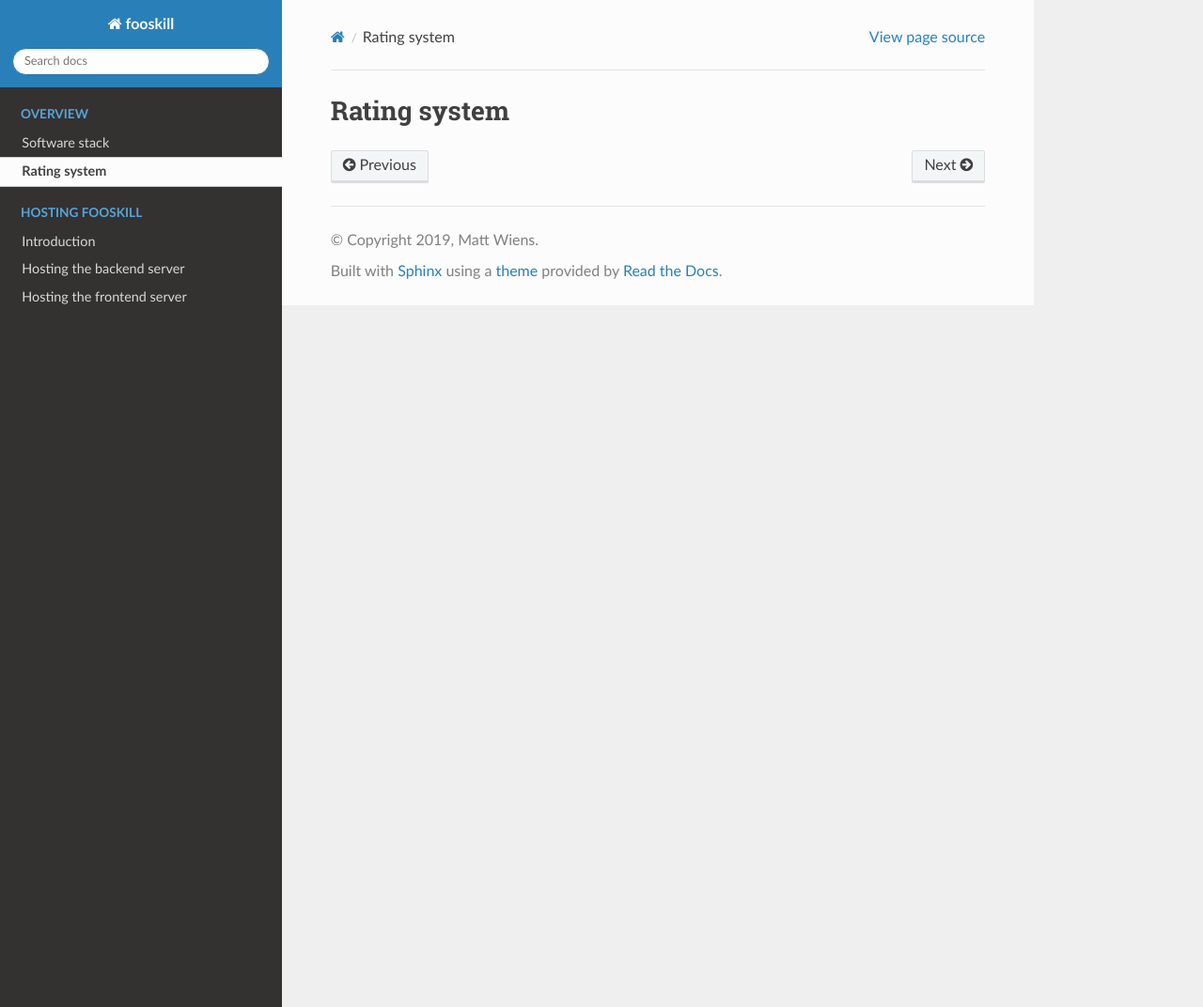
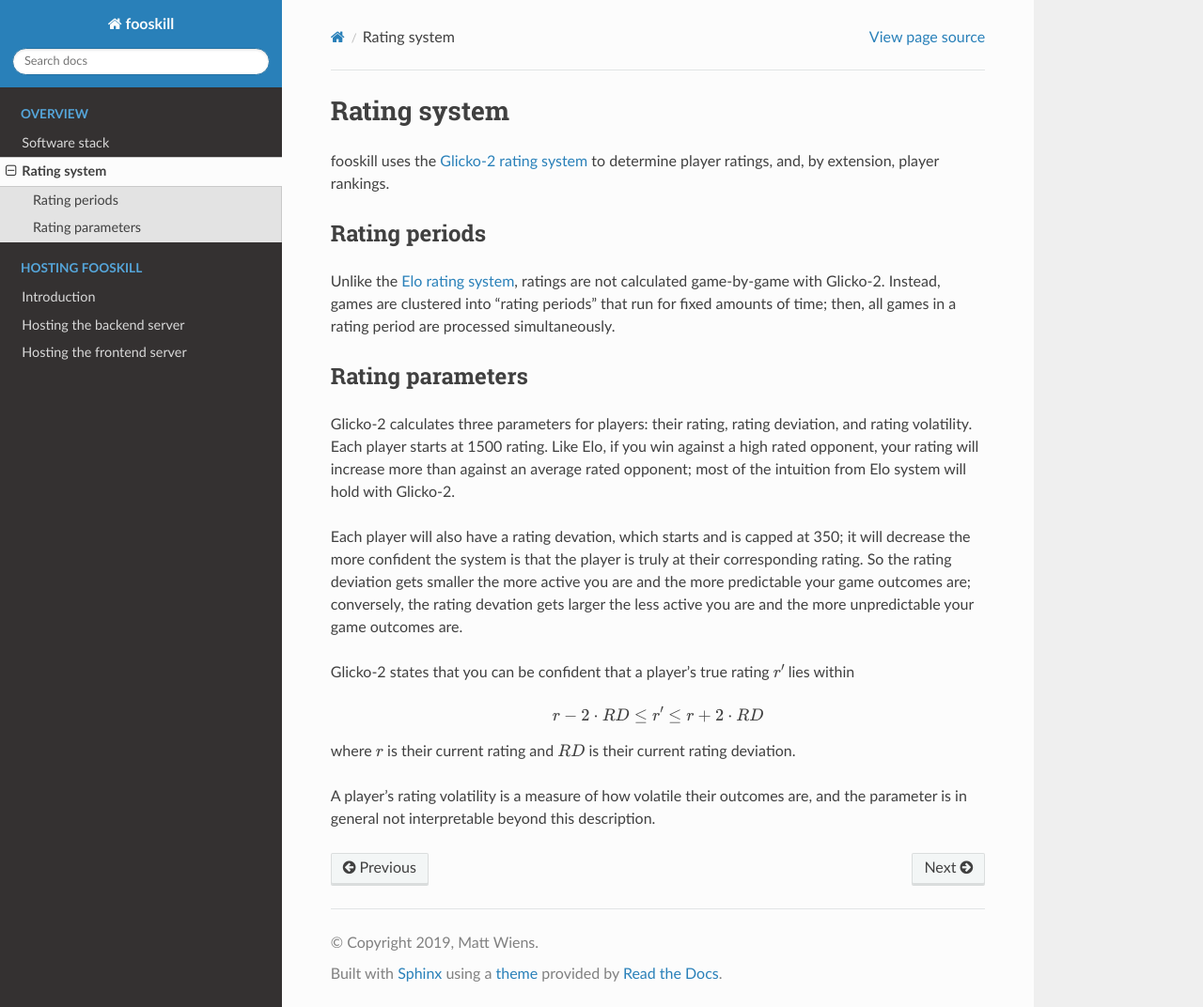
Before and after one commit to mwiens91/fooskill, a Sphinx documentation site: the page built from docs/overview/rating_system.rst, in a window 1280 px wide and 1072 px high. Shown: the whole window at 94% size. Built offline with Sphinx 7.4.7 and the Read the Docs theme 2.0.0, drawn with Linux system fonts in a browser that asks for light colours; pages that are not in the unit, such as notebooks, are missing from menus.

Commit message:
Add docs rating system page

```diff
--- a/docs/overview/rating_system.rst
+++ b/docs/overview/rating_system.rst
@@ -1,2 +1,45 @@
 Rating system
 =============
+
+fooskill uses the `Glicko-2 rating system`_ to determine player ratings,
+and, by extension, player rankings.
+
+Rating periods
+--------------
+
+Unlike the `Elo rating system`_, ratings are not calculated game-by-game
+with Glicko-2. Instead, games are clustered into "rating periods" that
+run for fixed amounts of time; then, all games in a rating period are
+processed simultaneously.
+
+Rating parameters
+-----------------
+
+Glicko-2 calculates three parameters for players: their rating, rating
+deviation, and rating volatility. Each player starts at 1500 rating.
+Like Elo, if you win against a high rated opponent, your rating will
+increase more than against an average rated opponent; most of the
+intuition from Elo system will hold with Glicko-2.
+
+Each player will also have a rating devation, which starts and is capped
+at 350; it will decrease the more confident the system is that the
+player is truly at their corresponding rating. So the rating deviation
+gets smaller the more active you are and the more predictable your game
+outcomes are; conversely, the rating devation gets larger the less
+active you are and the more unpredictable your game outcomes are.
+
+Glicko-2 states that you can be confident that a player's true rating
+:math:`r'` lies within
+
+.. math::
+   r - 2 \cdot RD \leq r' \leq r + 2 \cdot RD
+
+where :math:`r` is their current rating and :math:`RD` is their current
+rating deviation.
+
+A player's rating volatility is a measure of how volatile their outcomes
+are, and the parameter is in general not interpretable beyond this
+description.
+
+.. _Elo rating system: https://en.wikipedia.org/wiki/Elo_rating_system
+.. _Glicko-2 rating system: http://www.glicko.net/glicko/glicko2.pdf
```
